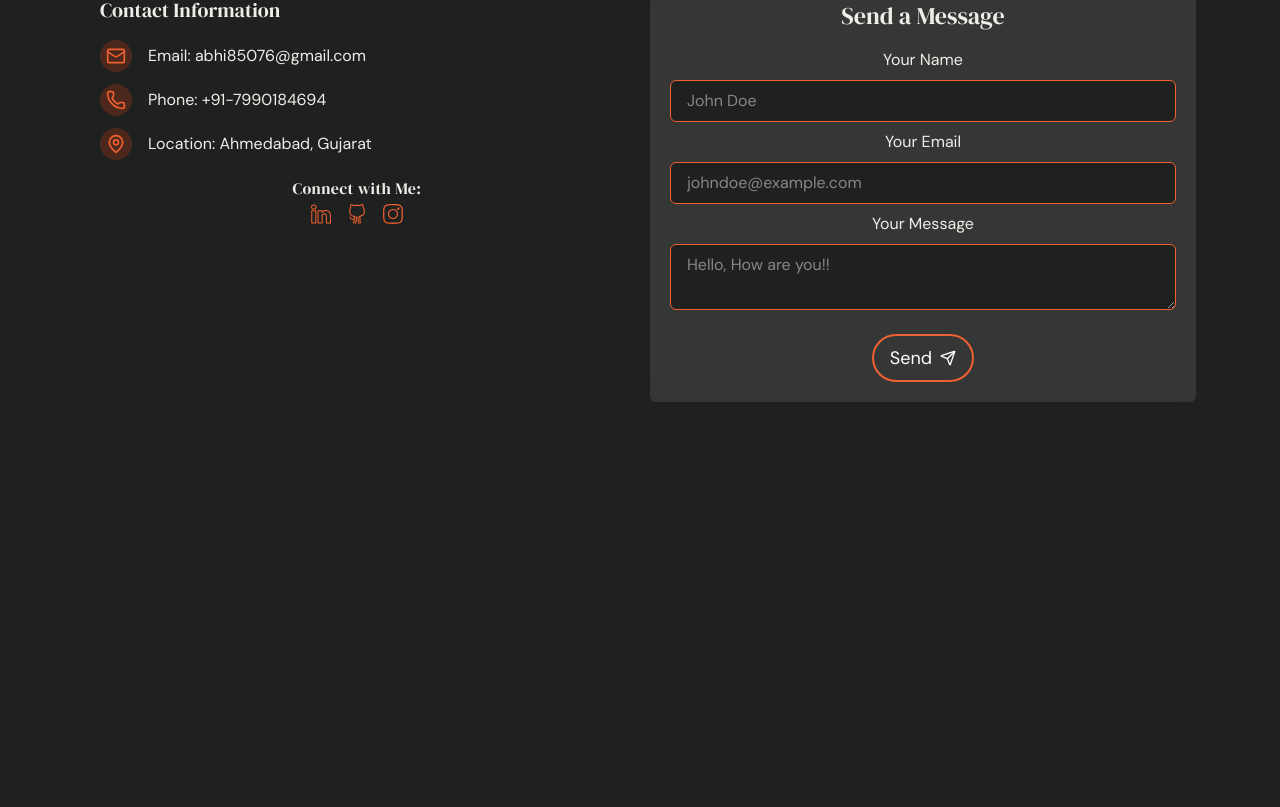
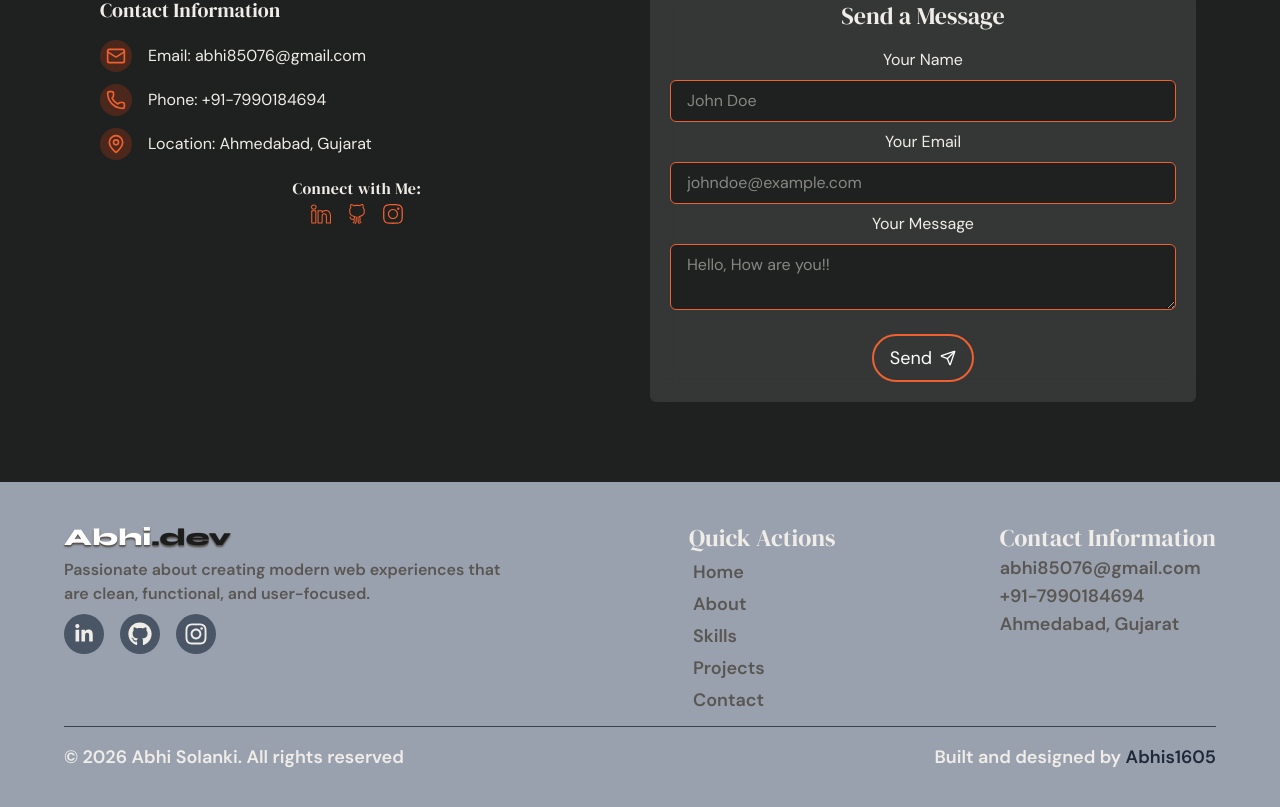
Before and after one commit to Abhis1605/my-portfolio, a Next.js app: page / in a window 1280 px wide. Shown: the part 4137-4944 px from the top of the page. Before the commit the page ends 4619 px from the top, so only its background shows below. Built offline with nearby package versions, Linux system fonts and the light colour scheme.

Commit message:
feat: footer

```diff
--- a/src/app/page.js
+++ b/src/app/page.js
@@ -1,6 +1,7 @@
 
 import About from "@/components/About";
 import Contact from "@/components/Contact";
+import Footer from "@/components/Footer";
 import Hero from "@/components/Hero";
 import Navbar from "@/components/Navbar";
 import Projects from "@/components/Projects";
@@ -17,6 +18,7 @@ export default function Home() {
       <Skills />
       <Projects  />
       <Contact />
+      <Footer />
     </div>
   );
 }
--- /dev/null
+++ b/src/components/Footer.jsx
@@ -0,0 +1,96 @@
+import Link from "next/link";
+import { FaGithub, FaLinkedinIn, FaInstagram } from "react-icons/fa";
+
+const quickLinks = [
+    {
+        label: "Home",
+        href: "/"
+    },
+    {
+        label: "About",
+        href: "#about"
+    },
+    {
+        label: "Skills",
+        href: "#skills"
+    },
+    {
+        label: "Projects",
+        href: "#projects"
+    },
+    {
+        label: "Contact",
+        href: "#contact"
+    }
+]
+
+export default function Footer() {
+  return (
+    <footer className='bg-gray-400 py-10'>
+
+        <div className='px-[8%] lg:px-[5%]'>
+
+            <div className='flex flex-col lg:flex-row justify-between'>
+
+                <div className='flex flex-col items-start lg:w-[40%]'>
+                    <h1 className='text-lg md:text-2xl lg:text-2xl font-extrabold text-white syne  text-shadow-sm text-shadow-muted'>Abhi<span className='text-surface-2'>.dev</span></h1>
+                    <p className='text-muted text-base mt-1 font-semibold '>Passionate about creating modern web experiences that are clean, functional, and user-focused.</p>
+                    <div className='flex flex-row gap-4 mt-2'>
+                        <Link className="bg-gray-600 w-10 h-10 rounded-full flex items-center justify-center transition-all duration-300
+                        hover:bg-white hover:text-gray-600"  href="https://www.linkedin.com/in/abhi-solanki-364bb8258/" target="_blank">
+                            <FaLinkedinIn className="w-5 h-5" />
+                        </Link>
+                        <Link className="bg-gray-600 w-10 h-10 rounded-full flex items-center justify-center transition-all duration-300
+                        hover:bg-white hover:text-gray-600" href="https://github.com/Abhis1605" target="_blank">
+                            <FaGithub className="w-6 h-6" />
+                        </Link>
+                        <Link className="bg-gray-600 w-10 h-10 rounded-full flex items-center justify-center transition-all duration-300
+                        hover:bg-white hover:text-gray-600" href="https://www.instagram.com/imabhisolanki/" target="_blank">
+                            <FaInstagram className="w-6 h-6" />
+                        </Link>
+                    </div>
+                </div>
+
+                <div className="mt-3 lg:mt-0">
+                    <h4 className="text-2xl ">Quick Actions</h4>
+                    {quickLinks.map((link, index) => (
+                                <Link key={index} className="text-lg font-semibold text-muted m-1 flex" href={link.href}>
+                                    {link.label}
+                                </Link>
+                    ))}
+                </div>
+
+                <div className="mt-3 lg:mt-0">
+                    <h4 className="text-2xl">Contact Information</h4>
+                    <div className="flex flex-col">
+                        <a className="text-lg font-semibold text-muted" href="mailto:abhi85076@gmail.com">
+                    abhi85076@gmail.com
+                </a>
+                <a className="text-lg font-semibold text-muted" href="tel:+91-7990184694">
+                    +91-7990184694
+                </a>
+                <a className="text-lg font-semibold text-muted" href="https://maps.app.goo.gl/4hpTdvhvgbJK6Yu2A" target="_blank">
+                    Ahmedabad, Gujarat
+                </a>
+                    </div>
+                </div>
+            </div>
+
+            <hr className="mt-2 text-gray-700" />
+
+            <div className="flex flex-col lg:flex-row mt-4 items-center justify-between">
+
+                <p className="text-lg font-semibold text-center">
+                    &copy; {new Date().getFullYear()} Abhi Solanki. All rights reserved
+                </p>
+
+                <p className="text-lg font-semibold">
+                    Built and designed by <Link className="text-gray-800 hover:text-gray-500" href="https://github.com/Abhis1605" target="_blank">Abhis1605</Link>
+                </p>
+            </div>
+
+        </div>
+
+    </footer>
+  )
+}
```
